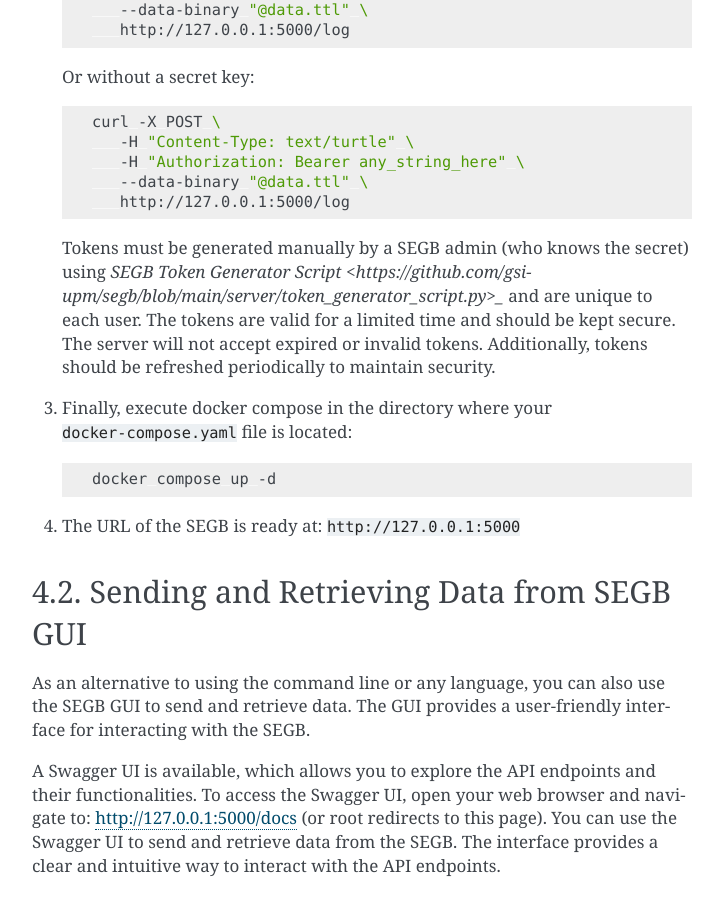
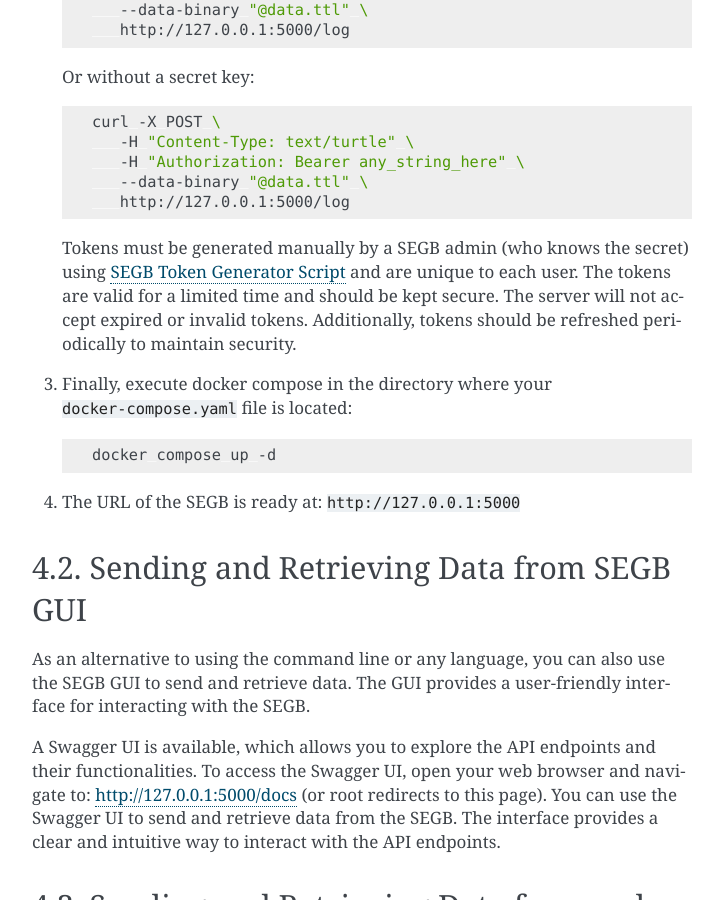
Before and after one commit to Pokoyokjk/TFG_Gloria, a Sphinx documentation site: the page built from docs/4_deployment_tutorial.rst, in a window 1280 px wide and 900 px high, scrolled down 763 px. Shown: the whole window, without its empty margins (388-1111 px from the left). Built offline with Sphinx 7.4.7, drawn with Linux system fonts in a browser that asks for light colours.

```diff
--- a/docs/4_deployment_tutorial.rst
+++ b/docs/4_deployment_tutorial.rst
@@ -41,7 +41,7 @@
 
    .. note::
 
-   Tokens must be generated manually by a SEGB admin (who knows the secret) using `SEGB Token Generator Script <https://github.com/gsi-upm/segb/blob/main/server/token_generator_script.py>_` and are unique to each user. The tokens are valid for a limited time and should be kept secure. The server will not accept expired or invalid tokens. Additionally, tokens should be refreshed periodically to maintain security.
+   Tokens must be generated manually by a SEGB admin (who knows the secret) using `SEGB Token Generator Script <https://github.com/gsi-upm/segb/blob/main/server/token_generator_script.py>`_ and are unique to each user. The tokens are valid for a limited time and should be kept secure. The server will not accept expired or invalid tokens. Additionally, tokens should be refreshed periodically to maintain security.
 
 #. Finally, execute docker compose in the directory where your ``docker-compose.yaml`` file is located:
 
```
Also changed, not shown: 5 other files.
